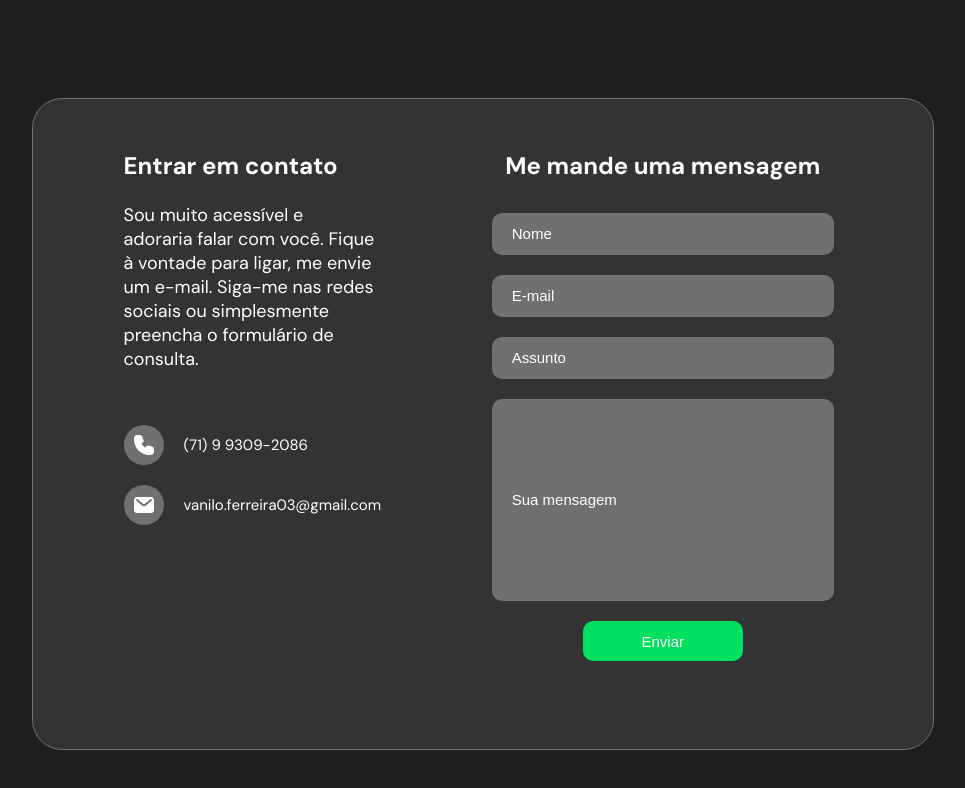
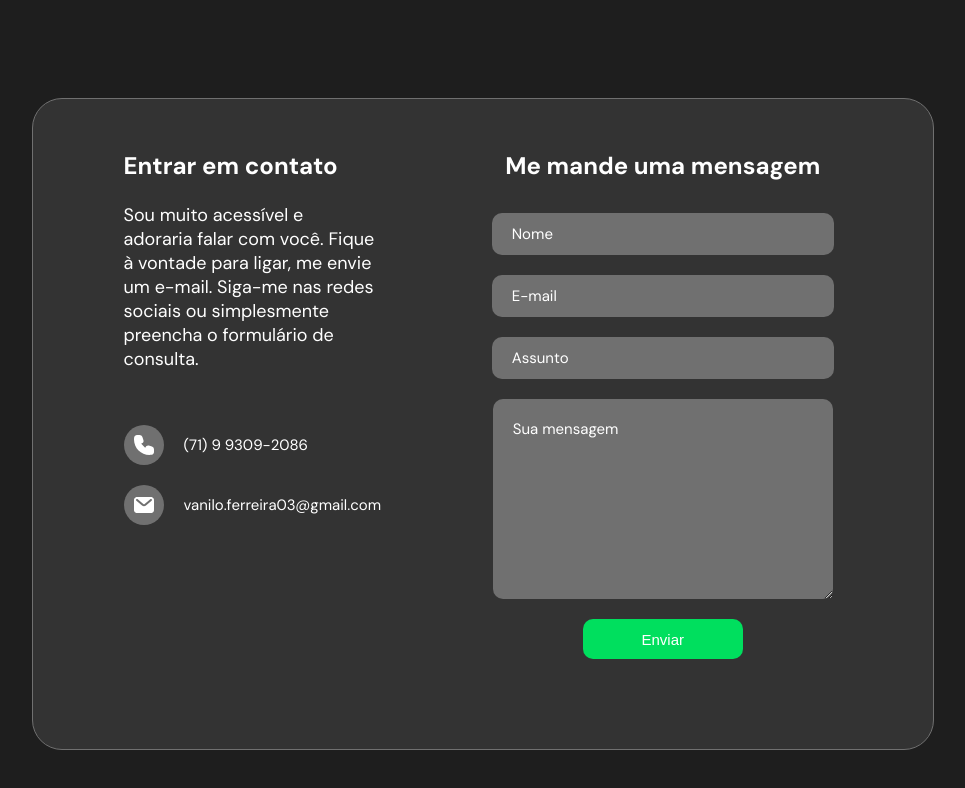
Before and after one commit to vanilo-ferreira/portfolio, a React (Vite) app: page / in a window 1280 px wide. Shown: the part 2377-3165 px from the top of the page, without its empty margins (157-1122 px from the left). Built offline with nearby package versions, Linux system fonts and the light colour scheme; no server answers.

Commit message:
feat: Style error message after validation and textarea

```diff
--- a/src/components/Contact/Contact.tsx
+++ b/src/components/Contact/Contact.tsx
@@ -67,18 +67,17 @@ export function Contact() {
                     <FormProvider {...formsMethods}>
                         <form className='form' onSubmit={handleSubmit(onSubmit)}>
                             <input {...register('name')} type='text' placeholder='Nome' />
-                            {errors?.name?.message && (<p>{errors?.name?.message}</p>)}
+                            {errors?.name?.message && (<p className='errorMessage'>{errors?.name?.message}</p>)}
                             <input {...register('email')} type='email' placeholder='E-mail' />
-                            {errors?.email?.message && (<p>{errors?.email?.message}</p>)}
+                            {errors?.email?.message && (<p className='errorMessage'>{errors?.email?.message}</p>)}
                             <input {...register('subject')} type='text' placeholder='Assunto' />
-                            {errors?.subject?.message && (<p>{errors?.subject?.message}</p>)}
-                            <input
+                            {errors?.subject?.message && (<p className='errorMessage'>{errors?.subject?.message}</p>)}
+                            <textarea
                                 {...register('message')}
-                                type='text'
                                 placeholder='Sua mensagem'
                                 id='yourMessage'
                             />
-                            {errors?.message?.message && (<p>{errors?.message?.message}</p>)}
+                            {errors?.message?.message && (<p className='errorMessage'>{errors?.message?.message}</p>)}
                             <button className='contactButton' type="submit" disabled={isLoading}>
                                 {isLoading ? "Enviando..." : "Enviar"}
                             </button>
--- a/src/components/Contact/style.css
+++ b/src/components/Contact/style.css
@@ -3,6 +3,10 @@
     justify-content: center;
     align-items: center;
     margin: 100px;
+}
+
+.errorMessage {
+    color: #FA0101;
 }
 
 .containerContact {
@@ -86,27 +90,38 @@
     align-items: center;
 }
 
-.form input {
-    width: 320px;
+.form input,
+#yourMessage {
     height: 40px;
     background-color: #707070;
     border-radius: 10px;
     margin: 10px 0;
     border: none;
     padding-left: 20px;
+    font-family: "DM Sans", serif;
 }
 
-.form input::-webkit-input-placeholder {
-    color: white;
+.form input {
+    padding-left: 20px;
+    width: 320px;
+}
+
+.form input::placeholder{
+    color: #FFFFFF;
     font-size: 15px;
 }
 
 #yourMessage {
-    height: 200px;
+    width: 300px;
+    height: 160px;
+    max-height: 200px;
+    padding: 20px;
+    color: #FFFFFF;
+    font-size: 15px;
 }
 
-#yourMessage::-webkit-input-placeholder {
-    bottom: 75px;
+textarea::placeholder{
+    color: #FFFFFF;
 }
 
 .contactButton {
--- a/src/components/Modal/styles.css
+++ b/src/components/Modal/styles.css
@@ -105,5 +105,5 @@
 }
 
 .close:hover {
-    color: #fa0101;
+    color: #FA0101;
 }
```
